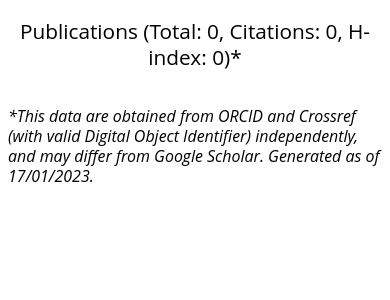
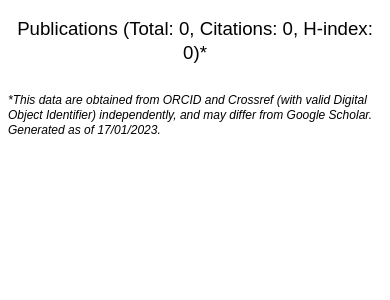
Before and after one commit to justudin/academic-page-backend, a Flask app: page /orcid/1/works/html in a window 390 px wide. Shown: the top 300 px of the page. Run offline with Flask 2, Linux system fonts and the light colour scheme; a database or web service that is not in the repository returns one stand-in record (values such as "Sample title"); data that the repository does not hold is empty.

Commit message:
Update works.html

```diff
--- a/app/templates/works.html
+++ b/app/templates/works.html
@@ -14,12 +14,11 @@
       }
 
       table caption {
-        font-size: 1.5em;
+        font-size: 14pt;
         margin: .5em 0 .75em;
       }
 
       table tr {
-        background-color: #f8f8f8;
         border: 1px solid #ddd;
         padding: .35em;
       }
@@ -31,7 +30,7 @@
       }
 
       table th {
-        font-size: .85em;
+        font-size: 9pt;
         letter-spacing: .1em;
         text-transform: uppercase;
       }
@@ -42,7 +41,7 @@
         }
 
         table caption {
-          font-size: 1.3em;
+          font-size: 14pt;
         }
 
         table thead {
@@ -65,7 +64,7 @@
         table td {
           border-bottom: 1px solid #ddd;
           display: block;
-          font-size: .8em;
+          font-size: 9pt;
           text-align: right;
         }
 
@@ -87,8 +86,9 @@
 
       /* general styling */
       body {
-        font-family: "Open Sans", sans-serif;
         line-height: 1.25;
+        font-family: Arial, sans-serif;
+        font-size: 9pt;
       }
     </style>
 </head>
```
